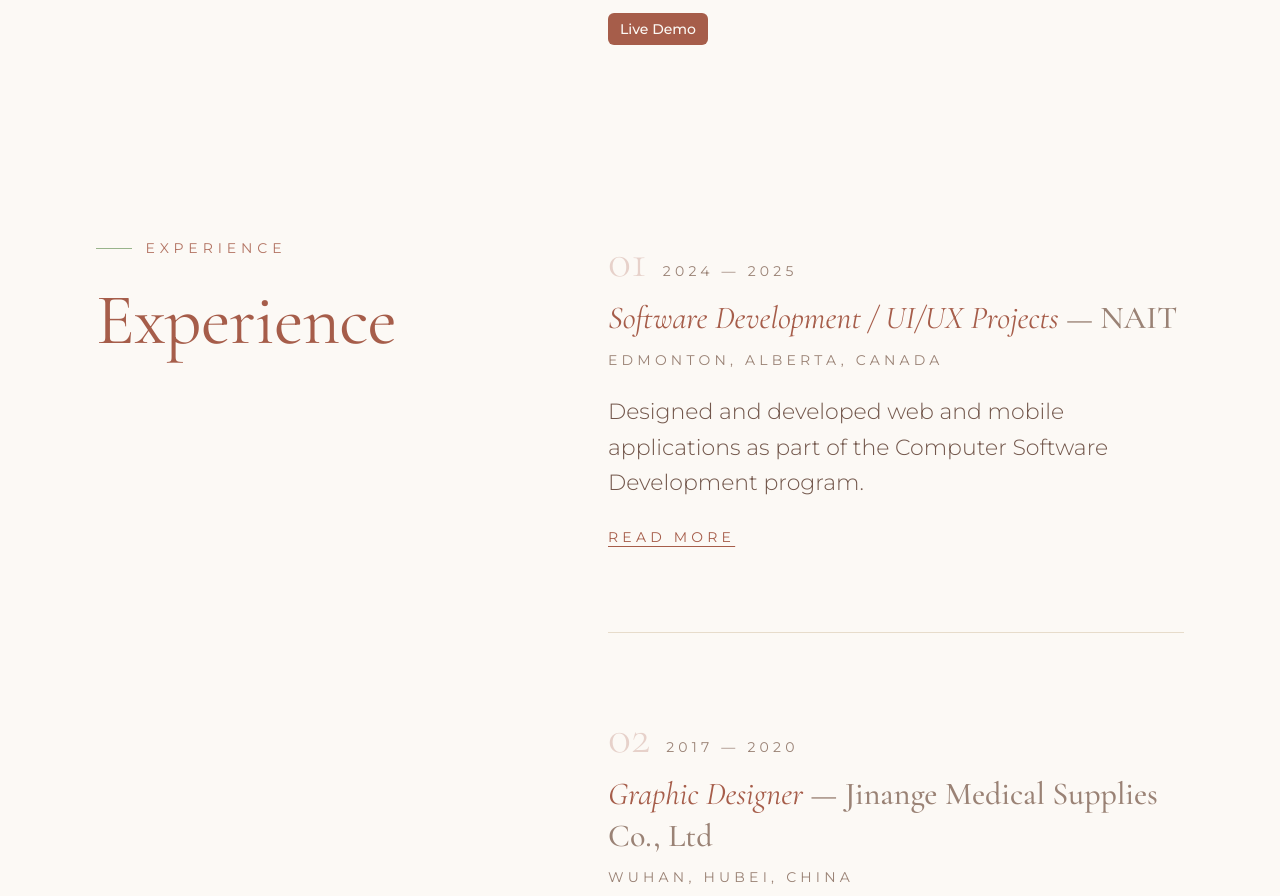
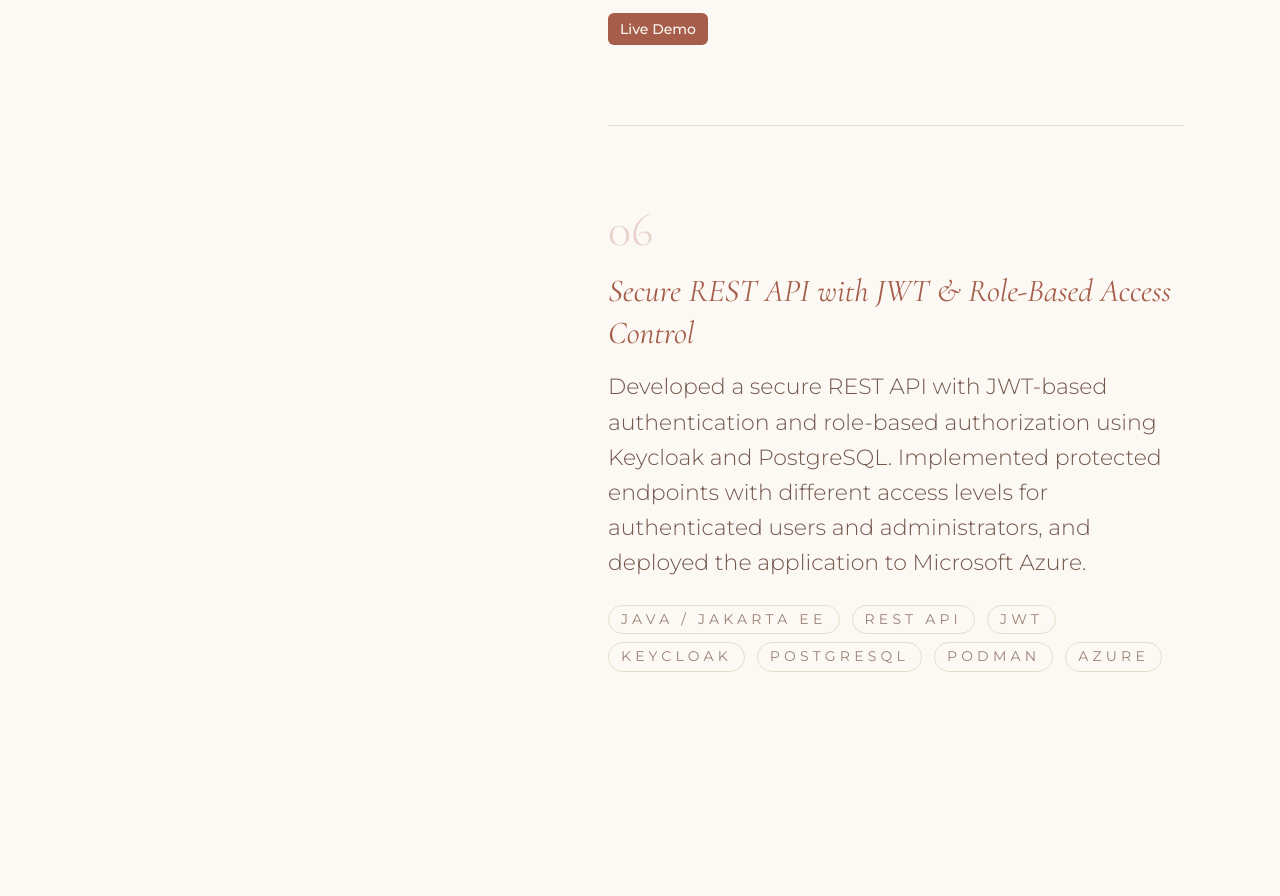
Before and after one commit to lilyjiang1203/remix-of-remix-of-resume-portfolio-website-template, a React (Vite) app: page / in a window 1280 px wide. Shown: the part 4580-5476 px from the top of the page. Built offline with nearby package versions, Linux system fonts and the light colour scheme; the HTML template or start-up script is replaced by a standard one.

Commit message:
Changes
Co-authored-by: lilyjiang1203 <123008741+lilyjiang1203@users.noreply.github.com>

```diff
--- a/src/data/portfolio-data.ts
+++ b/src/data/portfolio-data.ts
@@ -207,6 +207,16 @@ export const projects: Project[] = [
     githubUrl: "[Add GitHub Link]",
     status: "active",
   },
+  {
+    id: "proj-6",
+    name: "Secure REST API with JWT & Role-Based Access Control",
+    description:
+      "Developed a secure REST API with JWT-based authentication and role-based authorization using Keycloak and PostgreSQL. Implemented protected endpoints with different access levels for authenticated users and administrators, and deployed the application to Microsoft Azure.",
+    techStack: ["Java / Jakarta EE", "REST API", "JWT", "Keycloak", "PostgreSQL", "Podman", "Azure"],
+    liveUrl: "[Add Live Demo URL]",
+    githubUrl: "[Add GitHub URL]",
+    status: "active",
+  },
 ];
 
 export const education: Education[] = [
```
